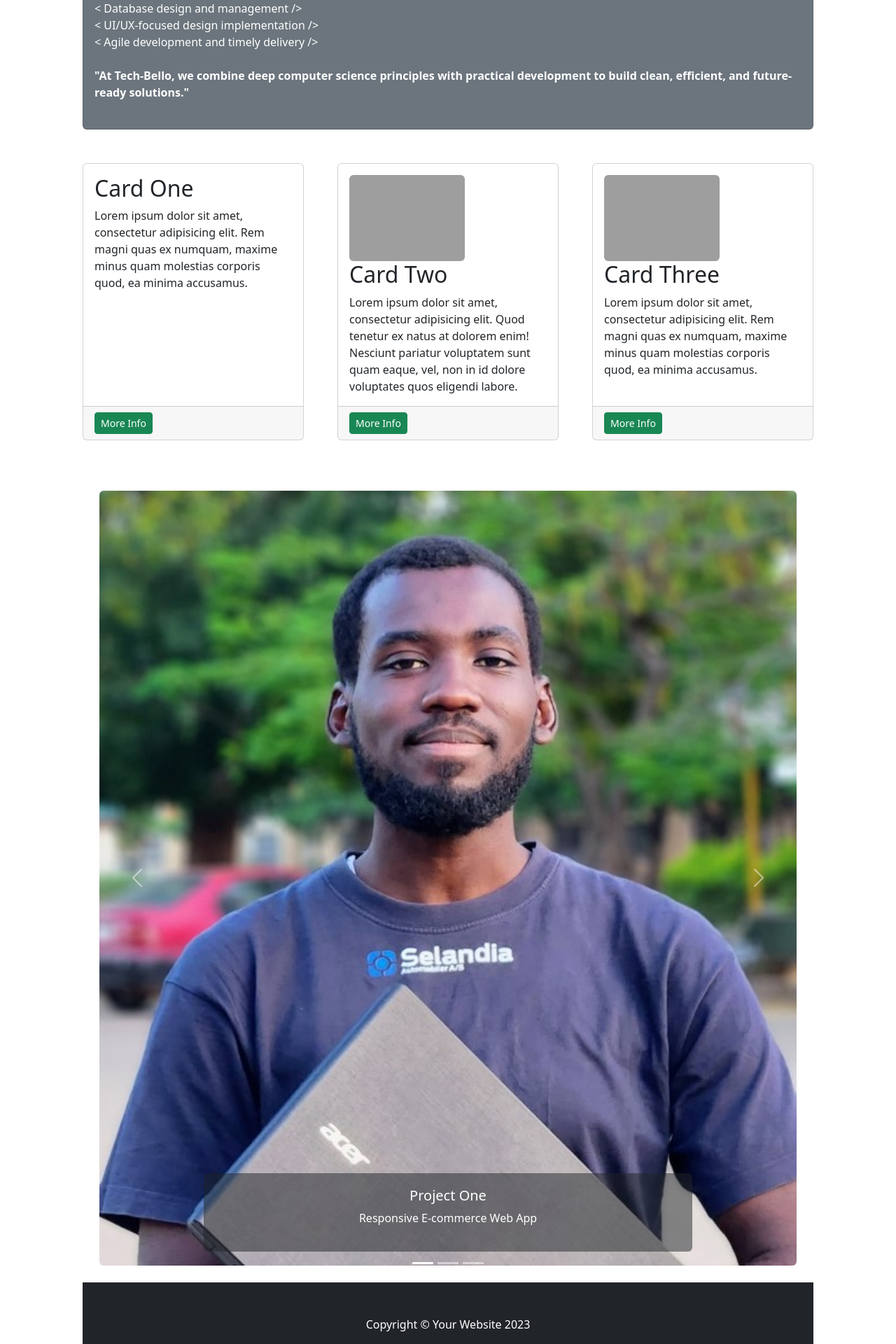
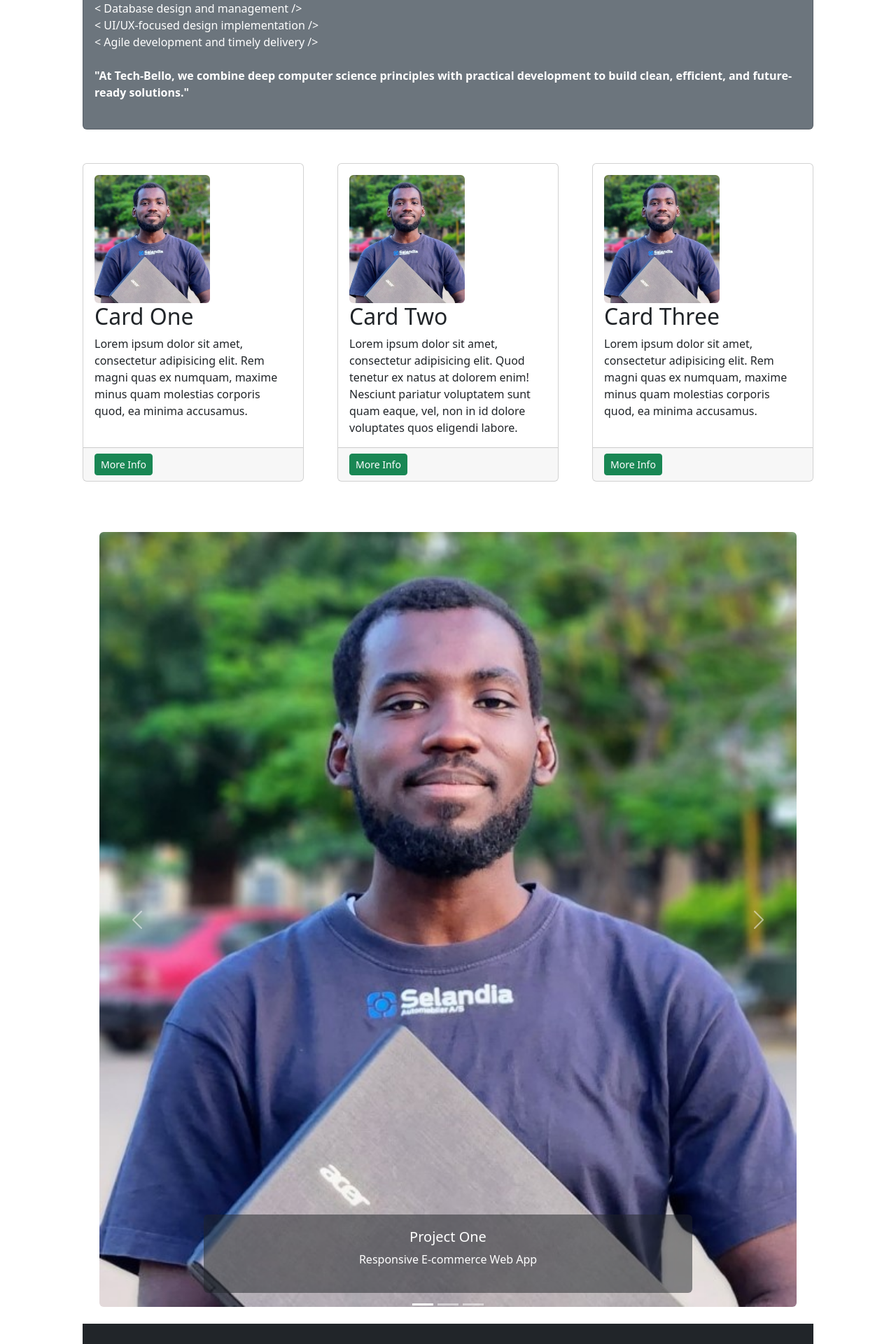
Before and after one commit to techBello/my-blog-site, a Django app: page /services/ in a window 1280 px wide. Shown: the part 944-2864 px from the top of the page at 70% size. Run offline with Django 5.2, Linux system fonts and the light colour scheme; some libraries are stand-ins or nearby versions; some web fonts are replaced; grey boxes are pictures that could not be loaded.

Commit message:
cards are added

```diff
--- a/webapp/the_root/templates/base/index.html
+++ b/webapp/the_root/templates/base/index.html
@@ -74,6 +74,7 @@
                 <div class="col-md-4 mb-5">
                     <div class="card h-100">
                         <div class="card-body">
+                            <div class="col-lg-7"><img class="img-fluid rounded mb-4 mb-lg-0" src="{% static 'assets/img/tech-bello-copy.jpg' %}" alt="..." /></div>
                             <h2 class="card-title">Card One</h2>
                             <p class="card-text">Lorem ipsum dolor sit amet, consectetur adipisicing elit. Rem magni quas ex numquam, maxime minus quam molestias corporis quod, ea minima accusamus.</p>
                         </div>
@@ -84,7 +85,7 @@
                     <div class="card h-100">
 
                         <div class="card-body">
-                            <div class="col-lg-7"><img class="img-fluid rounded mb-4 mb-lg-0" src="camera.jpeg" alt="..." /></div>
+                            <div class="col-lg-7"><img class="img-fluid rounded mb-4 mb-lg-0" src="{% static 'assets/img/tech-bello-copy.jpg' %}" alt="..." /></div>
                             <h2 class="card-title">Card Two</h2>
                             <p class="card-text">Lorem ipsum dolor sit amet, consectetur adipisicing elit. Quod tenetur ex natus at dolorem enim! Nesciunt pariatur voluptatem sunt quam eaque, vel, non in id dolore voluptates quos eligendi labore.</p>
                         </div>
@@ -94,7 +95,7 @@
                 <div class="col-md-4 mb-5">
                     <div class="card h-100">
                         <div class="card-body">
-                            <div class="col-lg-7"><img class="img-fluid rounded mb-4 mb-lg-0" src="camera.jpeg" alt="..." /></div>
+                            <div class="col-lg-7"><img class="img-fluid rounded mb-4 mb-lg-0" src="{% static 'assets/img/tech-bello-copy.jpg' %}" alt="..." /></div>
                             <h2 class="card-title">Card Three</h2>
                             <p class="card-text">Lorem ipsum dolor sit amet, consectetur adipisicing elit. Rem magni quas ex numquam, maxime minus quam molestias corporis quod, ea minima accusamus.</p>
                         </div>
```
